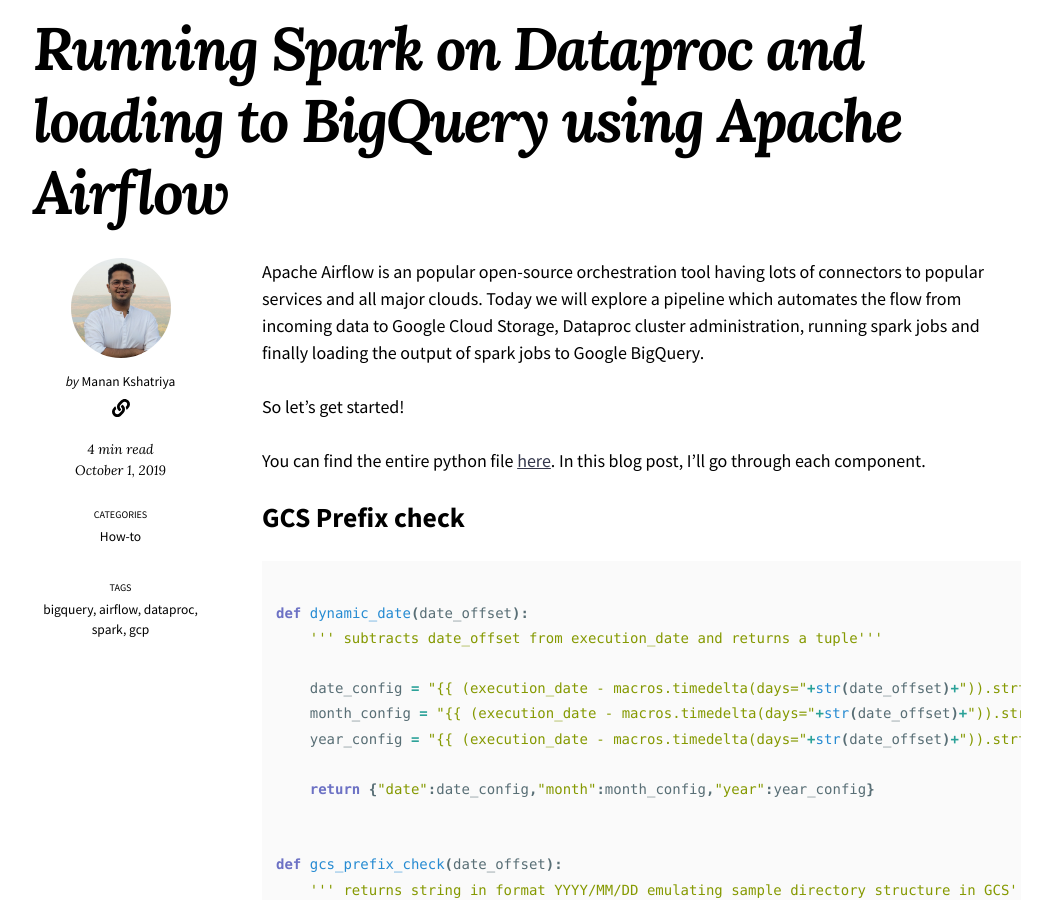
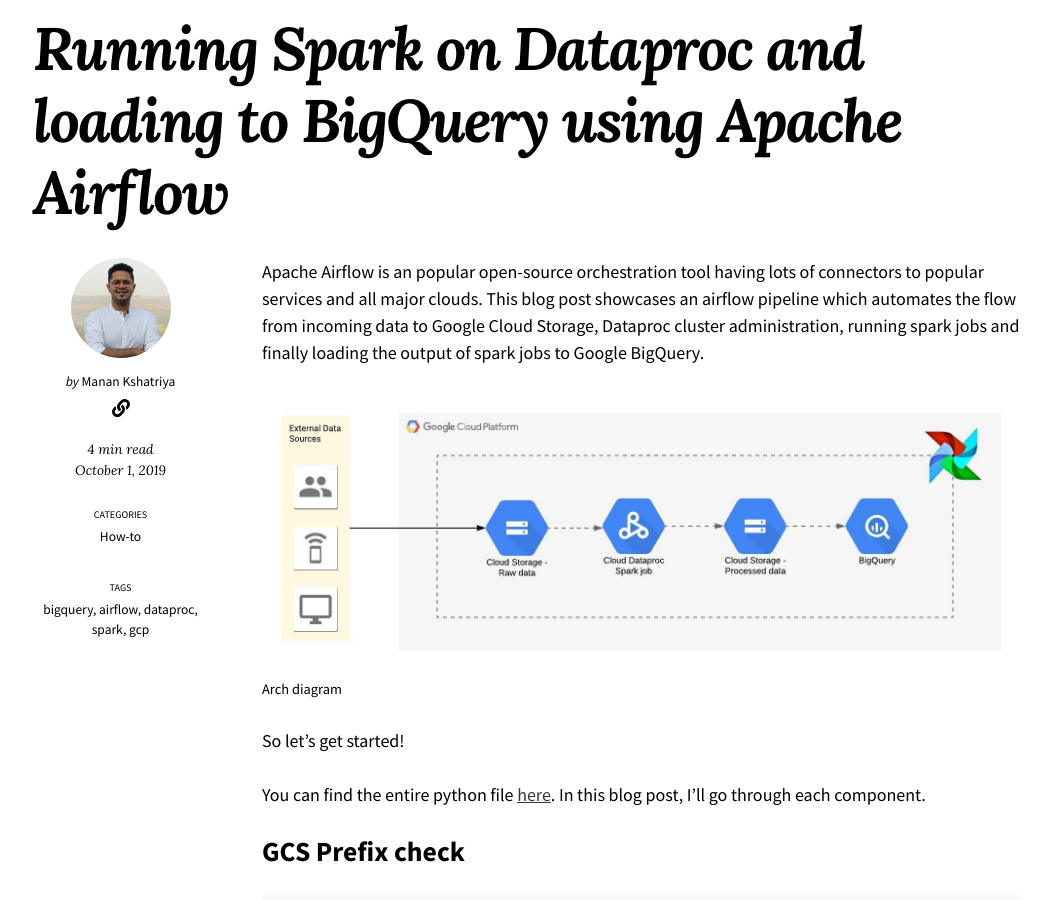
Before and after one commit to mk556/mk556.github.io, a Jekyll site: the page built from _posts/2019-10-01-running-spark-on-dataproc-and-loading-to-bigquery-using-apache-airflow.md, in a window 1280 px wide and 900 px high, scrolled down 923 px. Shown: the whole window, without its empty margins (113-1165 px from the left). Built offline with Jekyll 4.4.1, drawn with Linux system fonts in a browser that asks for light colours; nearby versions of some CDN libraries; emoji names are drawn with the system emoji font; comment, search, counter and statistics services are not loaded.

Commit message:
Update from Forestry.io mannykshatriya@gmail.com updated _posts/2019-10-01-running-spark-on-dataproc-and-loading-to-bigquery-using-apache-airflow.md

```diff
--- a/_posts/2019-10-01-running-spark-on-dataproc-and-loading-to-bigquery-using-apache-airflow.md
+++ b/_posts/2019-10-01-running-spark-on-dataproc-and-loading-to-bigquery-using-apache-airflow.md
@@ -12,13 +12,16 @@
   Bigquery.
 category: How-to
 multiple_images:
+- "/uploads/airflow-dataproc-bigquery.jpeg"
 - "/uploads/mahkeo-weaNmPm4TqA-unsplash.jpg"
 image:
-  path: /uploads/mahkeo-weaNmPm4TqA-unsplash.jpg
+  path: "/uploads/mahkeo-weaNmPm4TqA-unsplash.jpg"
   caption: "[Underground](https://unsplash.com/photos/weaNmPm4TqA) at [Unsplash](https://unsplash.com)"
 
 ---
-Apache Airflow is an popular open-source orchestration tool having lots of connectors to popular services and all major clouds. Today we will explore a pipeline which automates the flow from incoming data to Google Cloud Storage, Dataproc cluster administration, running spark jobs and finally loading the output of spark jobs to Google BigQuery.
+Apache Airflow is an popular open-source orchestration tool having lots of connectors to popular services and all major clouds. This blog post showcases an airflow pipeline which automates the flow from incoming data to Google Cloud Storage, Dataproc cluster administration, running spark jobs and finally loading the output of spark jobs to Google BigQuery.
+
+{% include image.html url="/uploads/airflow-dataproc-bigquery.jpeg" description="Arch diagram" %}
 
 So let's get started!
 
```
